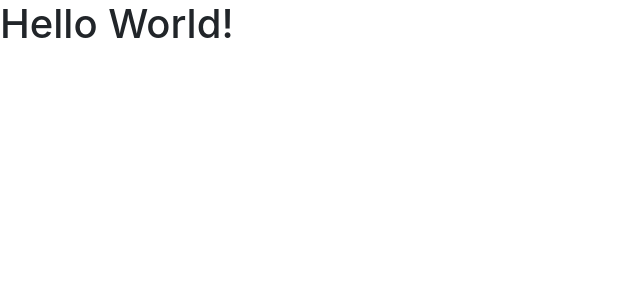
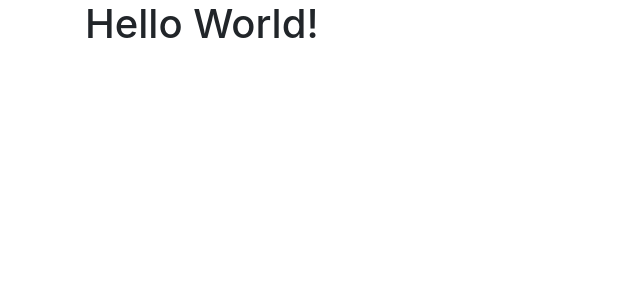
Before and after one commit to PaperZenoz/Login, a React (Create React App) app: page / in a window 1280 px wide. Shown: the top 300 px of the page, without its empty margins (0-640 px from the left). Built offline with nearby package versions, Linux system fonts and the light colour scheme.

Commit message:
Create Store

```diff
--- a/src/App.js
+++ b/src/App.js
@@ -3,7 +3,9 @@ import React from 'react';
 const App = () => {
   return (
     <div className="App">
-      <h1>Hello World!</h1>
+        <div className="container">
+            <h1>Hello World!</h1>
+        </div>
     </div>
   );
 }
--- a/src/index.js
+++ b/src/index.js
@@ -3,10 +3,11 @@ import ReactDOM from 'react-dom';
 import './index.sass';
 import App from './App';
 import * as serviceWorker from './serviceWorker';
+import {Provider} from "react-redux";
+import store from "./redux/store";
 
 ReactDOM.render(
-    <App />,
-  document.getElementById('root')
+    <Provider store={store}><App/></Provider>, document.getElementById('root')
 );
 
 
--- /dev/null
+++ b/src/redux/store.js
@@ -0,0 +1,20 @@
+import {combineReducers, compose, createStore} from "redux";
+
+
+let rootReducer = combineReducers({
+})
+
+
+
+
+
+const composeEnhancers = window.__REDUX_DEVTOOLS_EXTENSION_COMPOSE__ || compose;
+const store = createStore(rootReducer, composeEnhancers());
+
+
+window.__store__ = store
+
+
+
+
+export default store;
```
Also changed, not shown: src/redux/productListReducer.js (added, +18 -0 lines).
